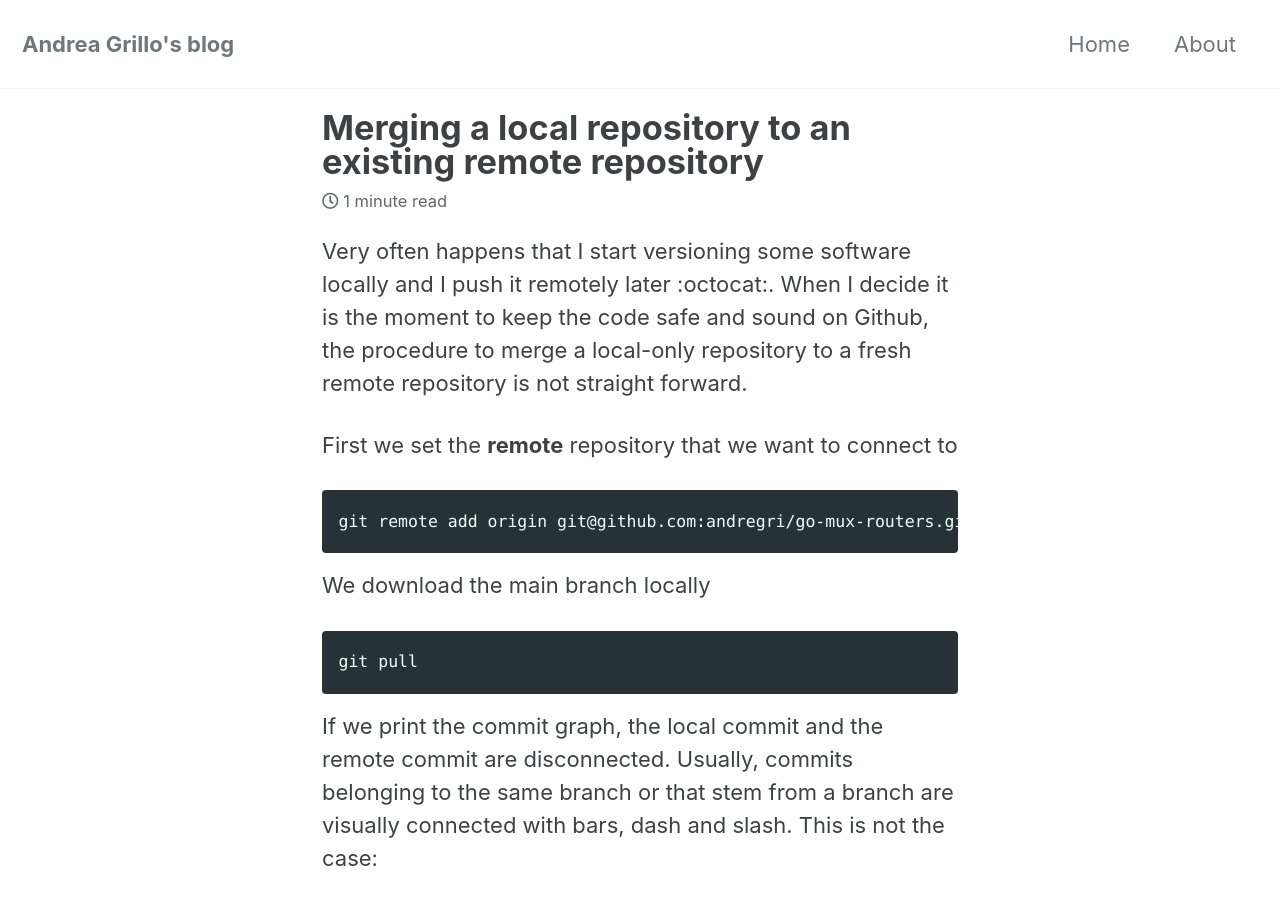
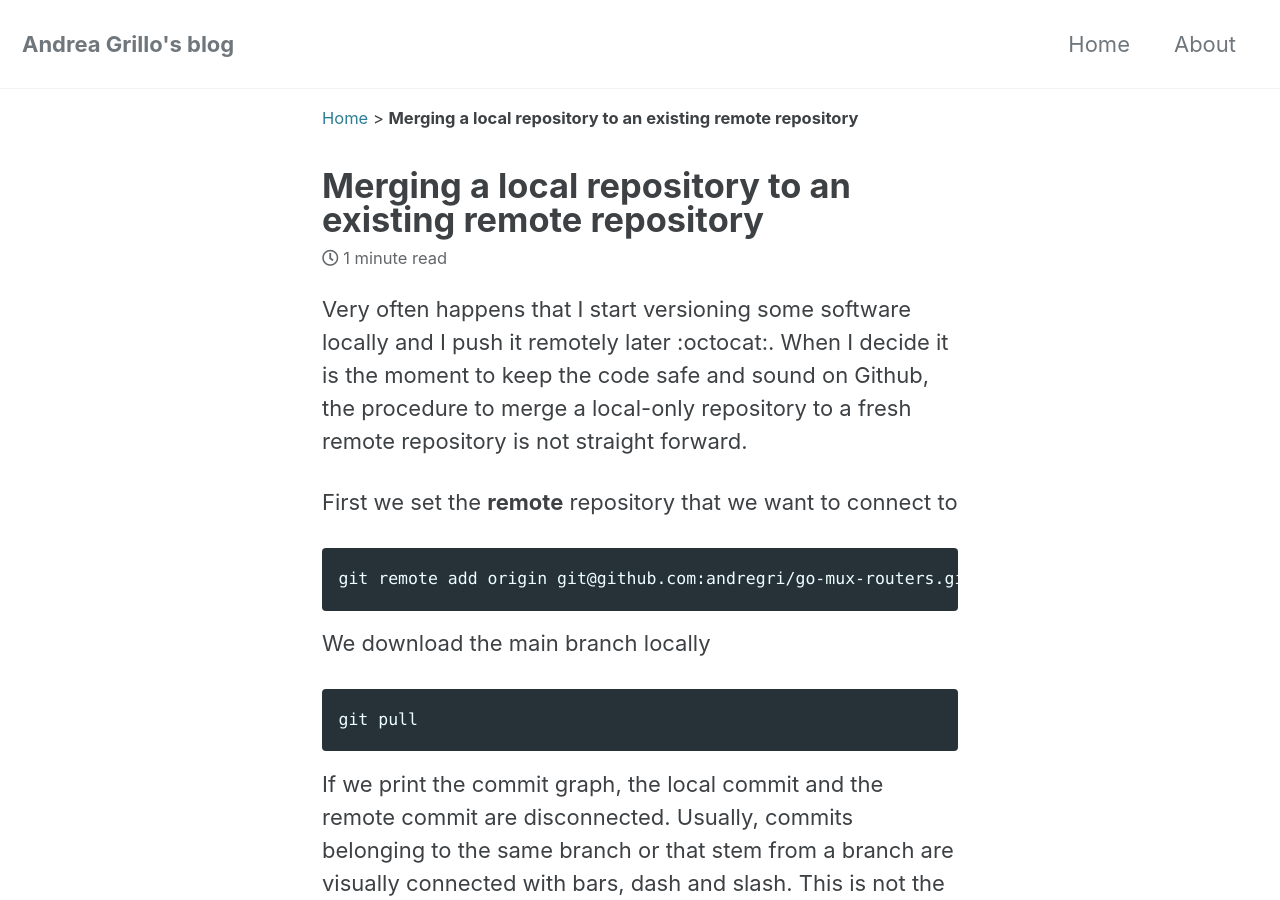
Before and after one commit to andregri/andregri.github.io, a Jekyll site: the page built from _posts/2021-12-19-Merge-local-repository-to-existing-remote-repository.md, in a window 1280 px wide and 900 px high. Built offline with Jekyll 4.4.1, drawn with Linux system fonts in a browser that asks for light colours; cached includes are drawn as plain includes.

```diff
--- a/_config.yml
+++ b/_config.yml
@@ -27,7 +27,7 @@ repository               : "andregri/andregri.github.io"
 teaser                   : # path of fallback teaser image, e.g. "/assets/images/500x300.png"
 logo                     : # path of logo image to display in the masthead, e.g. "/assets/images/88x88.png"
 masthead_title           : # overrides the website title displayed in the masthead, use " " for no title
-# breadcrumbs            : false # true, false (default)
+breadcrumbs              : true # true, false (default)
 words_per_minute         : 200
 comments:
   provider               : # false (default), "disqus", "discourse", "facebook", "staticman", "staticman_v2", "utterances", "giscus", "custom"
--- a/_data/ui-text.yml
+++ b/_data/ui-text.yml
@@ -11,7 +11,7 @@ en: &DEFAULT_EN
   pagination_previous        : "Previous"
   pagination_next            : "Next"
   breadcrumb_home_label      : "Home"
-  breadcrumb_separator       : "/"
+  breadcrumb_separator       : ">"
   menu_label                 : "Toggle menu"
   search_label               : "Toggle search"
   toc_label                  : "On this page"
```
